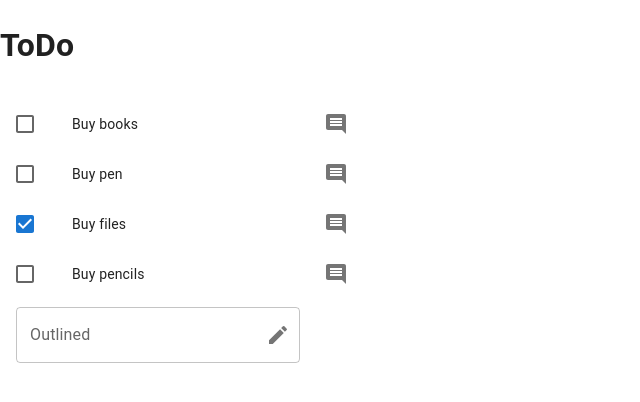
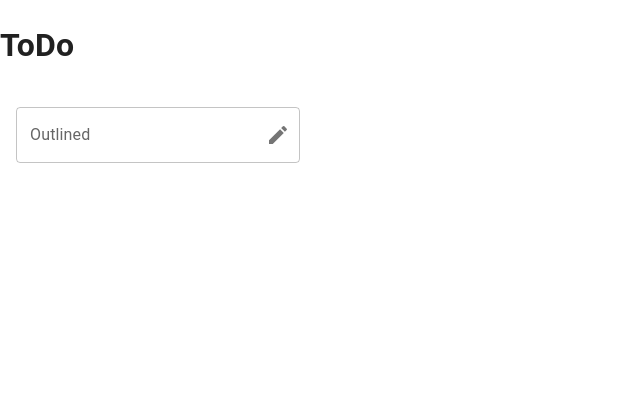
Before and after one commit to iamkiren/Todo, a React (Vite) app: page / in a window 1280 px wide. Shown: the top 402 px of the page, without its empty margins (0-640 px from the left). Built offline with nearby package versions, Linux system fonts and the light colour scheme.

Commit message:
Part 5 completed Added local storage to TodoList

```diff
--- a/src/TodoList.jsx
+++ b/src/TodoList.jsx
@@ -4,14 +4,13 @@ import TodoItems from "./TodoItems";
 import TodoForm from "./TodoForm";
 
 export default function TodoList() {
-  const initialTodo = [
-    { id: "1234", text: "Buy books", completed: false },
-    { id: "1235", text: "Buy pen", completed: false },
-    { id: "1236", text: "Buy files", completed: true },
-    { id: "1237", text: "Buy pencils", completed: false },
-  ];
+  const getInitialData = () => JSON.parse(localStorage.getItem("todos")) || [];
 
-  const [todos, setTodo] = React.useState(initialTodo);
+  const [todos, setTodo] = React.useState(getInitialData);
+
+  React.useEffect(() => {
+    localStorage.setItem("todos", JSON.stringify(todos));
+  }, [todos]);
 
   function removeTodo(id) {
     setTodo((prevTodos) => {
```
